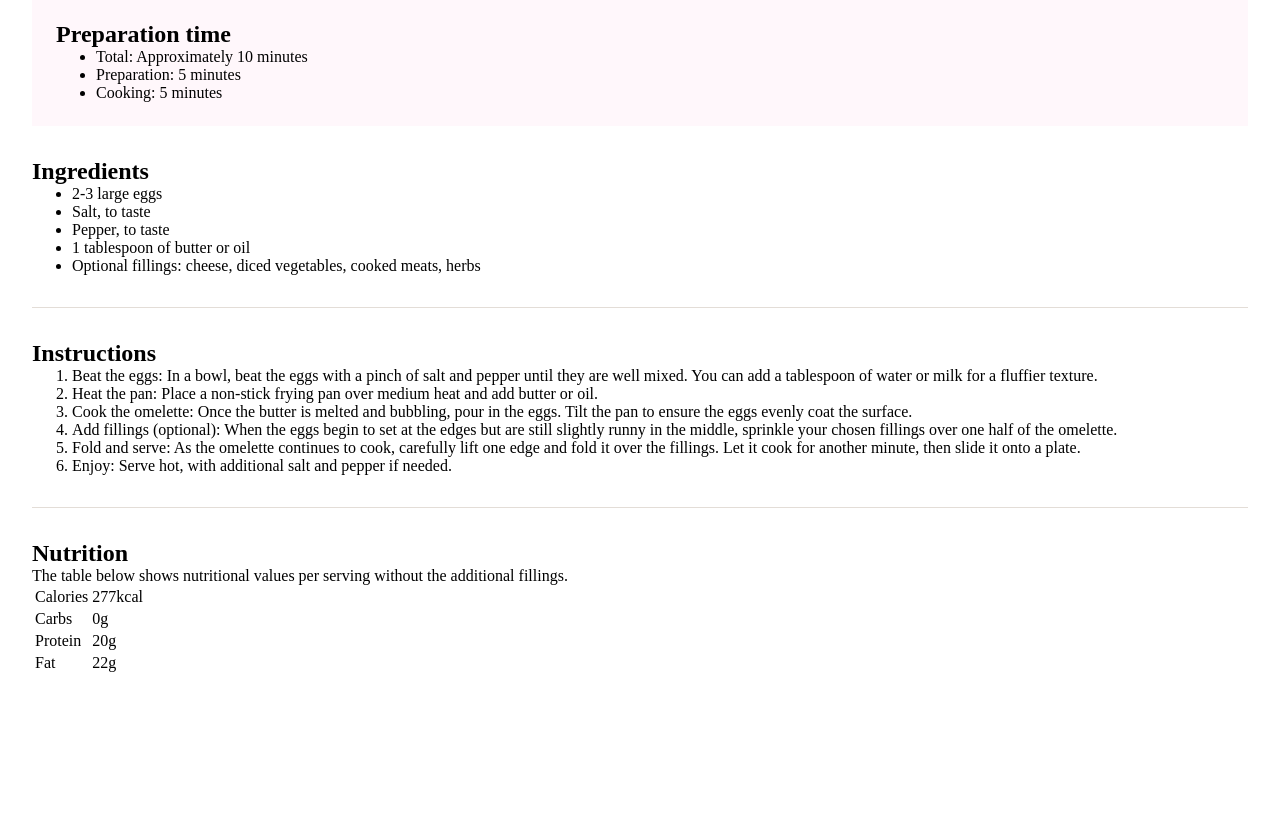
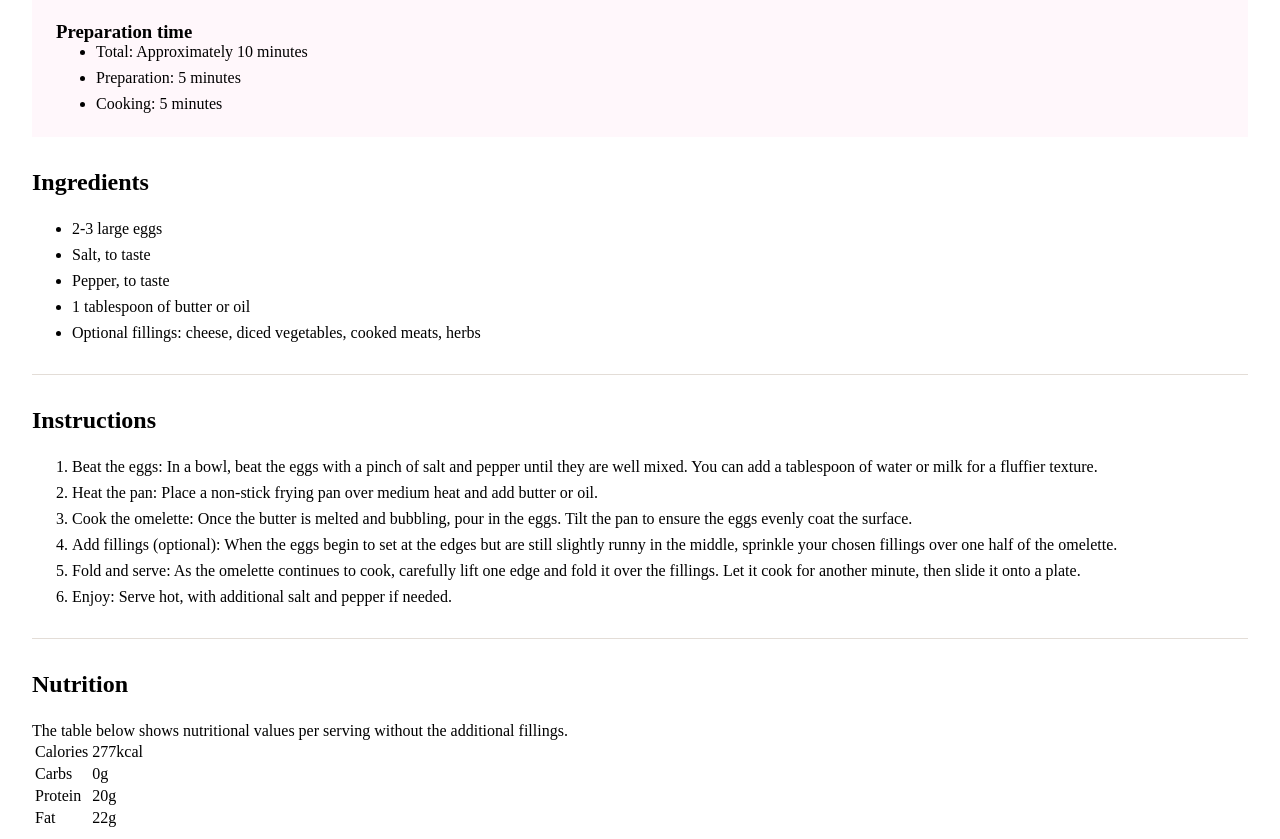
Before and after one commit to bartekluczak/recipe-page, a plain HTML site: page index.html in a window 1280 px wide. Shown: the part 742-1581 px from the top of the page. Before the commit the page ends 1457 px from the top, so only its background shows below. Drawn offline with Linux system fonts and the light colour scheme.

Commit message:
adding missing spacings

```diff
--- a/index.html
+++ b/index.html
@@ -37,7 +37,7 @@
           </p>
         </section>
         <section class="section-preparation-time">
-          <h2>Preparation time</h2>
+          <h3>Preparation time</h3>
           <ul>
             <li>Total: Approximately 10 minutes</li>
             <li>Preparation: 5 minutes</li>
--- a/style.css
+++ b/style.css
@@ -57,3 +57,14 @@ article {
 .section-nutrition {
   padding-block-start: var(--spacing-400);
 }
+ol,
+ul {
+  display: flex;
+  flex-direction: column;
+  gap: var(--spacing-100);
+}
+h1 {
+}
+h2 {
+  padding-block-end: var(--spacing-300);
+}
```
